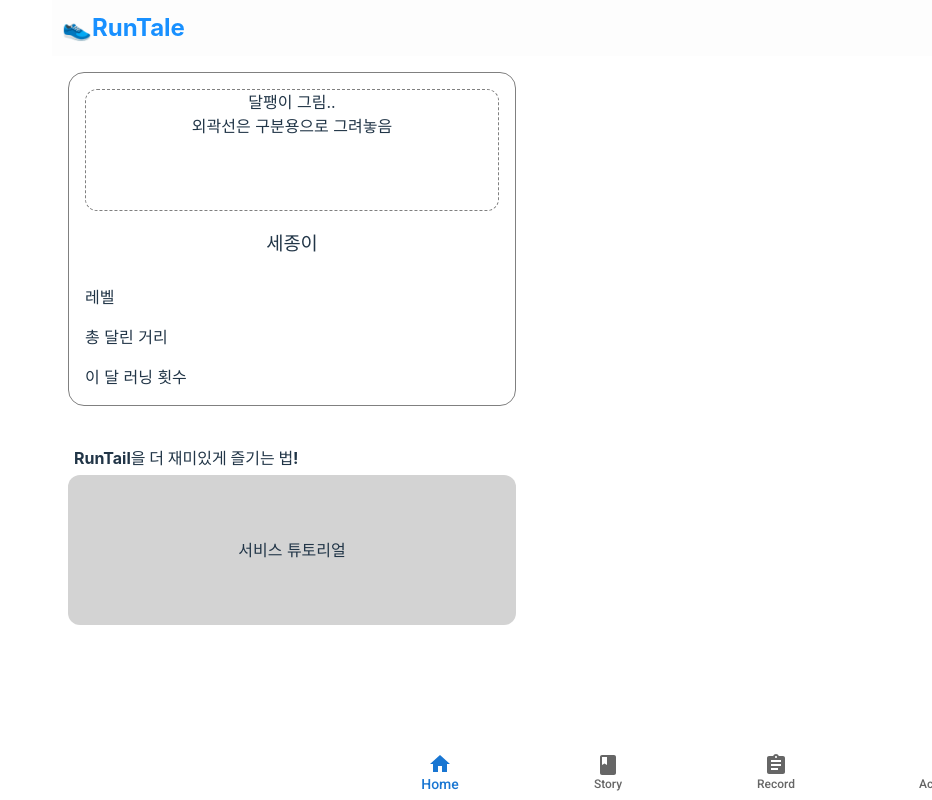
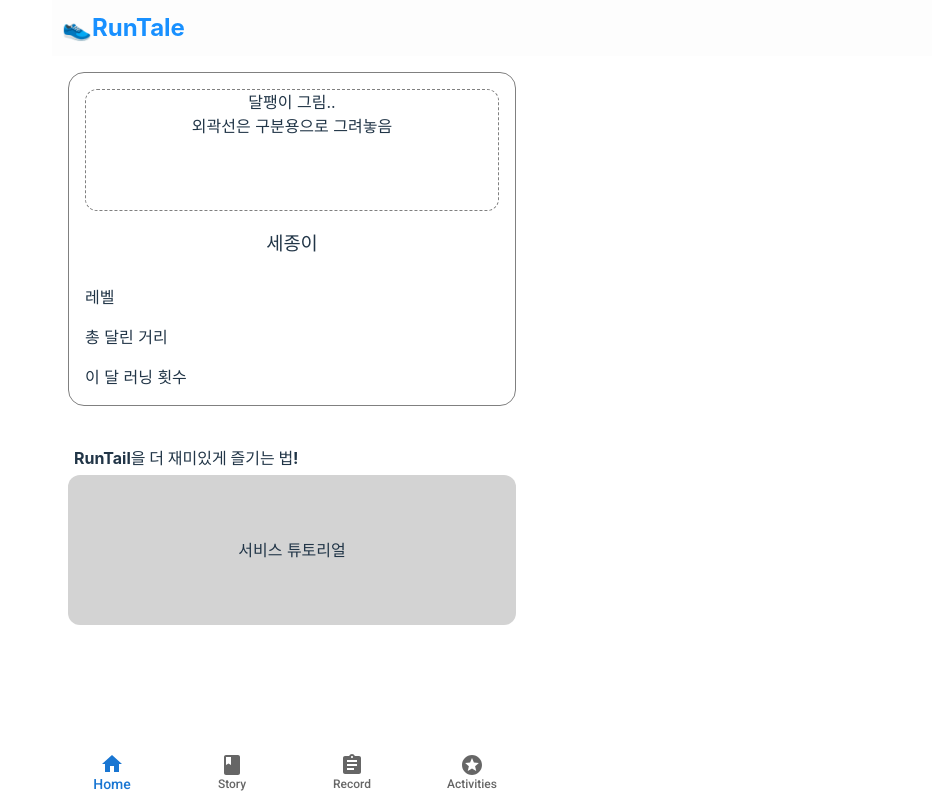
Before and after one commit to sungpaks/Runtale_FE_v2, a React (Vite) app: page /home in a window 1280 px wide. Shown: the top 800 px of the page, without its empty margins (348-1280 px from the left). Built offline with nearby package versions, Linux system fonts and the light colour scheme; sample sign-in values are in the browser's storage.

Commit message:
fix: NavBar 전체화면에서 보면 css 깨지는 거 수정

```diff
--- a/src/layouts/Layout/nav-bar/NavBar.css
+++ b/src/layouts/Layout/nav-bar/NavBar.css
@@ -1,6 +1,6 @@
 .nav-bar {
-	position: fixed;
+    position: fixed;
     bottom: 0;
-    align-items: center;
     width: 100%;
-}
+    max-width: 480px;
+  }
--- a/src/layouts/Layout/nav-bar/NavBar.jsx
+++ b/src/layouts/Layout/nav-bar/NavBar.jsx
@@ -34,7 +34,7 @@ export default function NavBar() {
 
   return (
     <div className='nav-bar'>
-      <Box>
+      <Box sx={{ width: '100%' }}>
         <BottomNavigation
           showLabels
           value={value}
--- a/src/pages/home/Home.tsx
+++ b/src/pages/home/Home.tsx
@@ -25,7 +25,7 @@ export default function Home() {
 			<Profile />
 			<Tutorial />
 			<Box height="400px"></Box>
-			<Button variant="outlined" onClick={handleLogout}>
+			<Button variant="outlined" onClick={handleLogout} sx={{ marginBottom: '80px' }}>
 				로그아웃
 			</Button>
 		</Box>
```
